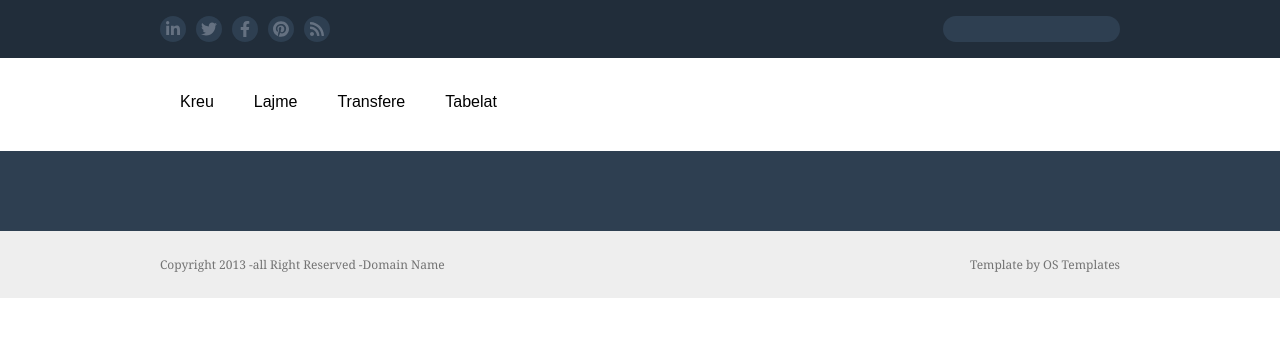
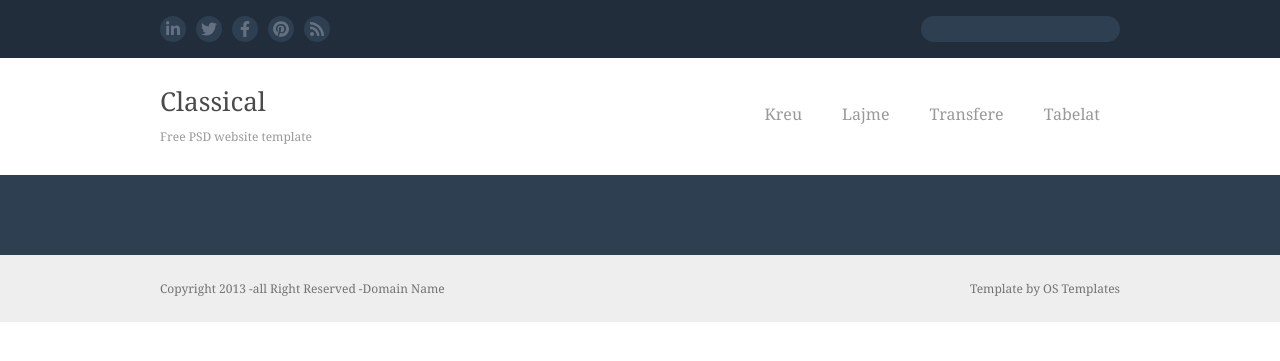
Before and after one commit to betimtasholli/INT19_20_Gr4, a PHP site: page / in a window 1280 px wide. Shown: the top 361 px of the page. Run offline with PHP 8.4, Linux system fonts and the light colour scheme.

Commit message:
Krijimi i Header

```diff
--- a/index.html
+++ b/index.html
@@ -74,13 +74,23 @@
     </div>
     <div class="header">
       <div class="container">
-        <div class="menu">
-          <ul>
-            <li>Kreu</li>
-            <li>Lajme</li>
-            <li>Transfere</li>
-            <li>Tabelat</li>
-          </ul>
+        <div class="flex-row">
+          <div>
+            <p class="page-name-text">
+              Classical
+            </p>
+            <p class="description-text">
+              Free PSD website template
+            </p>
+          </div>
+          <div class="menu">
+            <ul>
+              <li><a class="header-link" href="#">Kreu</a></li>
+              <li><a class="header-link" href="#">Lajme</a></li>
+              <li><a class="header-link" href="#">Transfere</a></li>
+              <li><a class="header-link" href="#">Tabelat</a></li>
+            </ul>
+          </div>
         </div>
       </div>
     </div>
--- a/styles/style.css
+++ b/styles/style.css
@@ -1,7 +1,7 @@
 * {
   margin: 0;
   padding: 0;
-  font-family: sans-serif;
+  font-family: Georgia, 'Times New Roman', Times, serif;
 }
 
 .container {
@@ -58,9 +58,25 @@
 
 .header {
   width: 100%;
-  padding-top: 35px;
-  padding-bottom: 40px;
-  background-color: #ffffff;
+  padding-top: 25px;
+  padding-bottom: 30px;
+  background-color: #fff;
+}
+
+.page-name-text {
+  font-size: 26px;
+  color: #4a4a4a;
+}
+
+.description-text {
+  padding-top: 9px;
+  font-size: 12px;
+  color: #999;
+}
+
+.menu {
+  padding-top: 20px;
+  padding-bottom: 20px;
 }
 
 .menu ul {
@@ -71,6 +87,11 @@
   list-style: none;
   margin: 0 20px;
   cursor: pointer;
+}
+
+.header-link {
+  color: #999;
+  text-decoration: none;
 }
 
 .slider {
@@ -85,18 +106,20 @@
   padding-right: 31px;
   background-color: #2f3944;
 }
+
 .slider2 {
   padding-left: 247px;
   padding-right: 238px;
   background-color: #303030;
 }
+
 .footer {
   padding-bottom: 25px;
   padding-top: 25px;
-  background: #eeeeee;
+  background: #eee;
 }
+
 .footer-text {
-  font-family: Georgia, "Times New Roman", Times, serif;
   color: #737373;
   font-size: 12px;
 }
```
